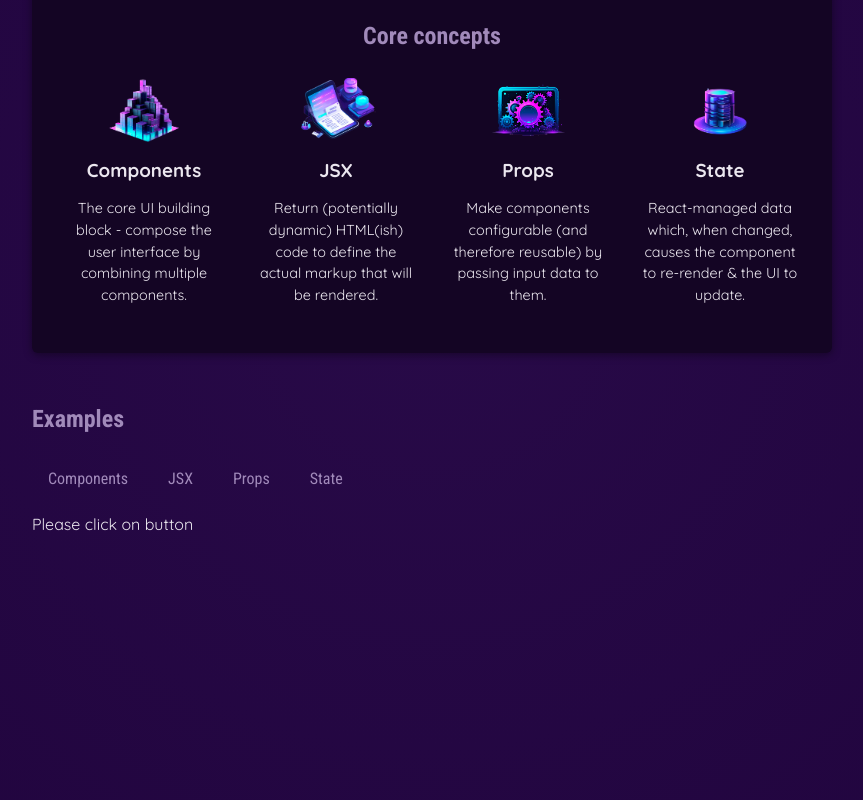
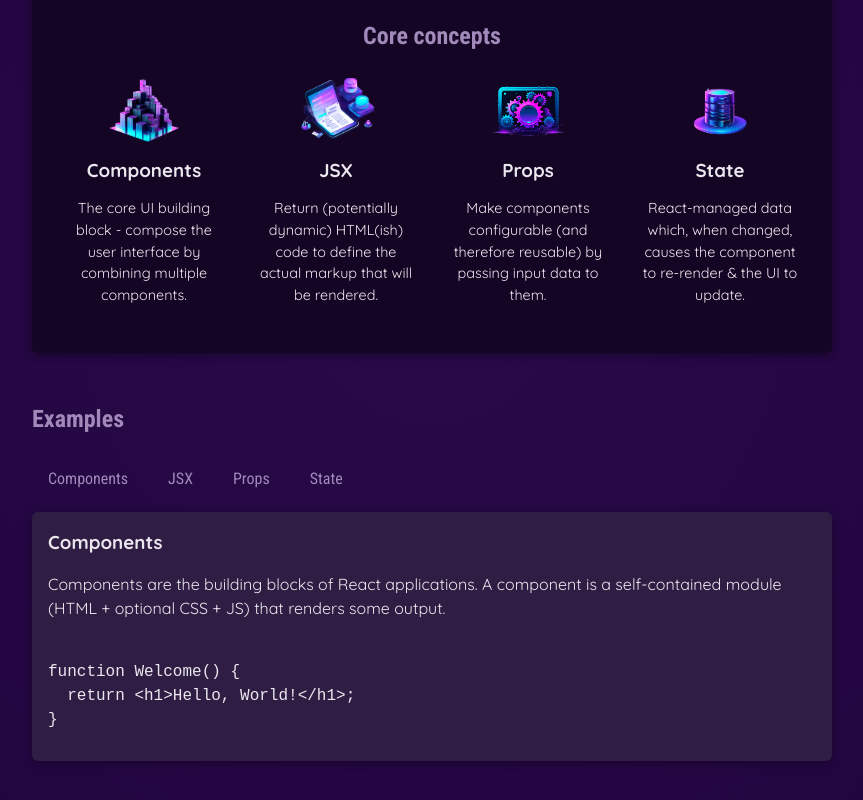
Before and after one commit to Shubham28497/React_complete_guide, a React (Vite) app in the folder react-essentials/01-starting-project/: page / in a window 1280 px wide. Shown: the part 346-1146 px from the top of the page, without its empty margins (208-1071 px from the left). Built offline with nearby package versions, Linux system fonts and the light colour scheme.

Commit message:
outputting data based on state

```diff
--- a/react-essentials/01-starting-project/src/App.jsx
+++ b/react-essentials/01-starting-project/src/App.jsx
@@ -3,9 +3,10 @@ import Header from "./components/Header";
 import TabButton from "./components/TabButton";
 import CoreConecpt from "./components/CoreConcept";
 import { useState } from "react";
+import { EXAMPLES } from "./data";
 
 function App() {
-  const [tableContent, setTabelContent] = useState("Please click on button");
+  const [tableContent, setTabelContent] = useState("components");
   // let tableContent="Please select a button"
   function handleClick(selectedItems) {
     setTabelContent(selectedItems);
@@ -44,7 +45,13 @@ function App() {
               label="State"
             ></TabButton>
           </menu>
-          {tableContent}
+          <div id="tab-content">
+            <h3>{EXAMPLES[tableContent].title}</h3>
+            <p>{EXAMPLES[tableContent].description}</p>
+            <pre>
+              <code>{EXAMPLES[tableContent].code}</code>
+            </pre>
+          </div>
         </section>
       </main>
     </div>
```
